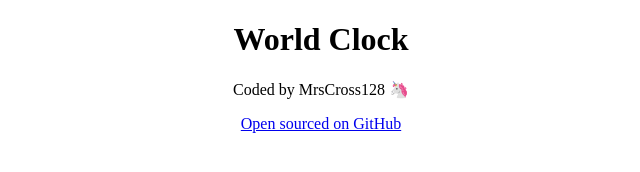
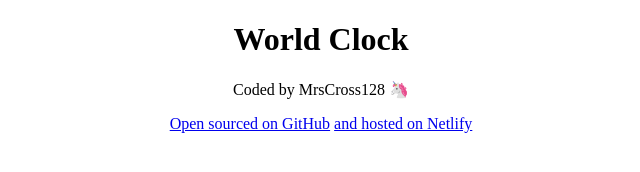
Before and after one commit to crosssamantha128/World-Clock, a plain HTML site: page index.html in a window 1280 px wide. Shown: the whole page, without its empty margins (319-959 px from the left). Drawn offline with Linux system fonts and the light colour scheme.

Commit message:
Added Netlify hosting link

```diff
--- a/index.html
+++ b/index.html
@@ -17,6 +17,9 @@
           target="_blank"
           >Open sourced on GitHub</a
         >
+        <a href="https://elaborate-douhua-18290d.netlify.app/" target="_blank"
+          >and hosted on Netlify</a
+        >
       </p>
     </footer>
     <script src="src/script.js"></script>
```
